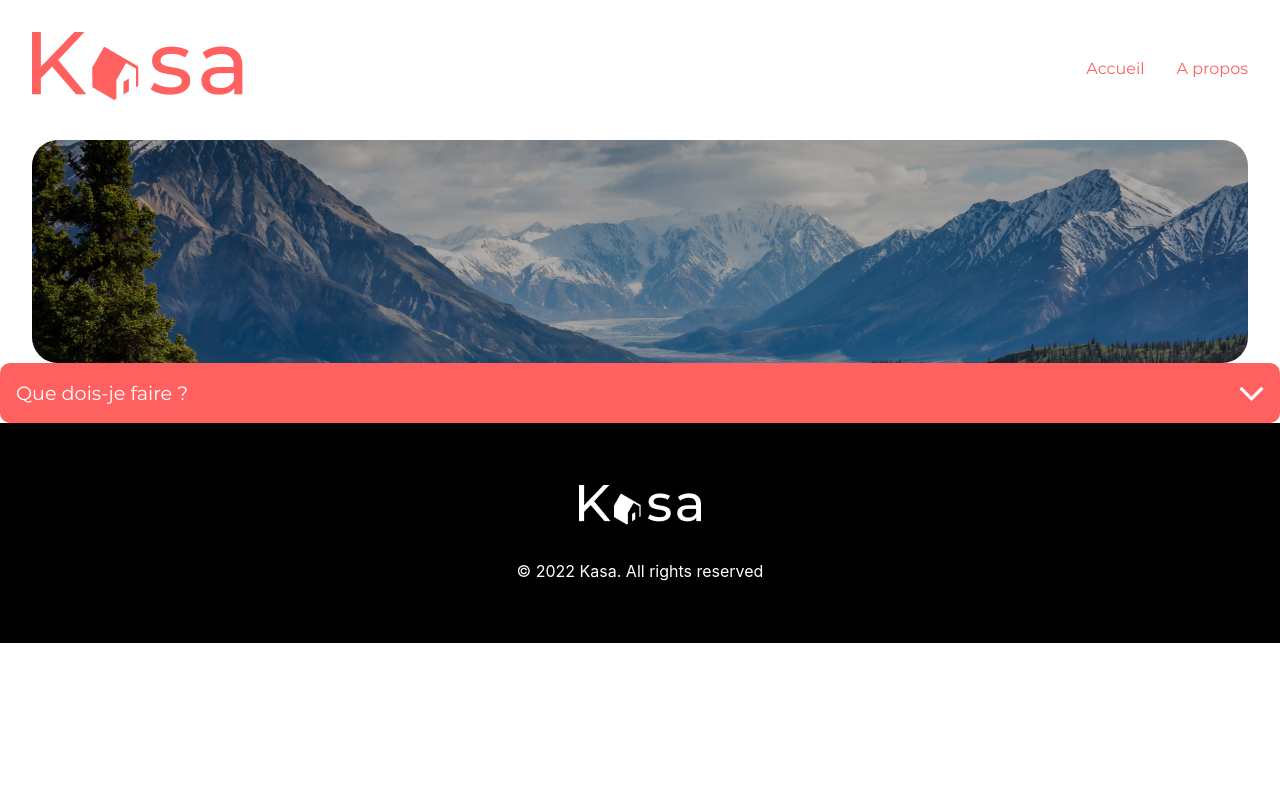
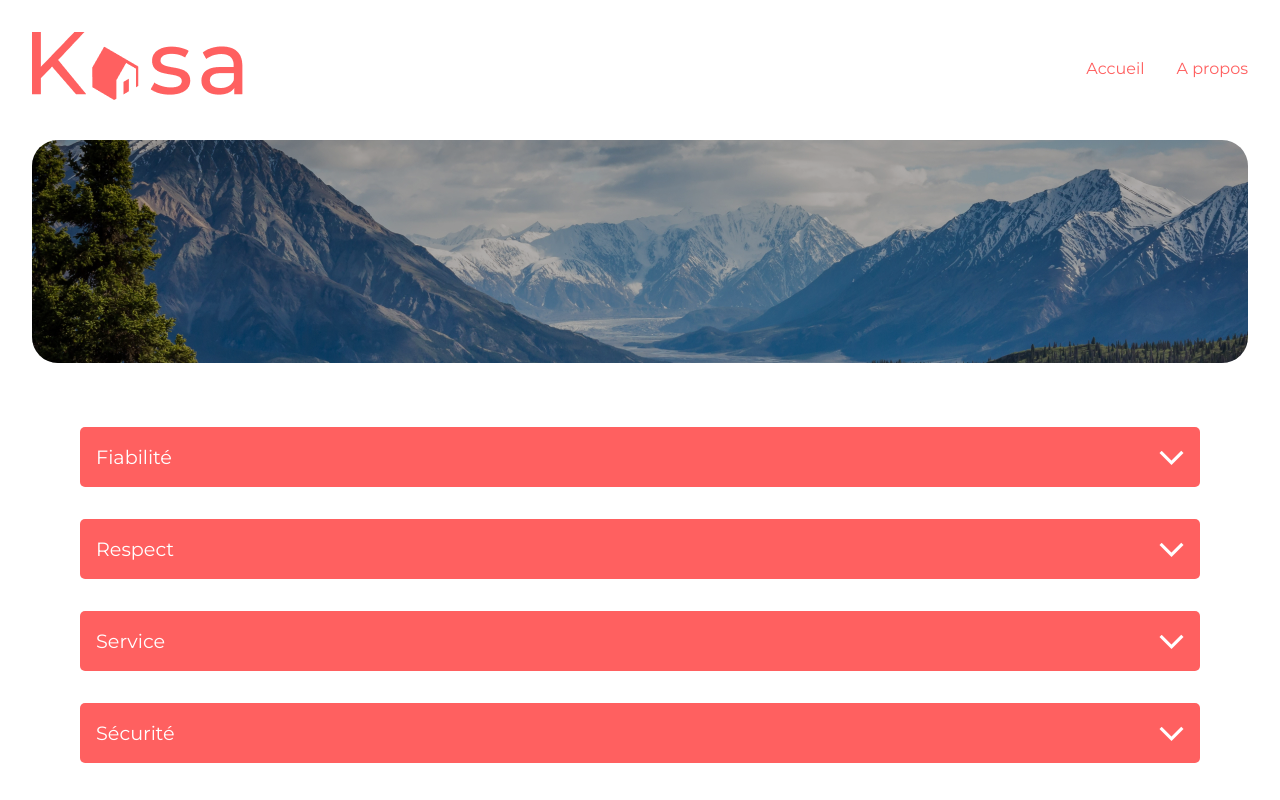
Before and after one commit to jeremyessig/OC-P7-Kasa, a React (Create React App) app: page /about in a window 1280 px wide. Shown: the top 800 px of the page. Built offline with nearby package versions, Linux system fonts and the light colour scheme.

Commit message:
finalisation page about

```diff
--- /dev/null
+++ b/public/aboutData.json
@@ -0,0 +1,18 @@
+[
+    {
+        "label": "Fiabilité",
+        "text": "Les annonces postées sur Kasa garantissent une fiabilité totale. Les photos sont conformes aux logements, et toutes les informations sont régulièrement vérifiées  par nos équipes."
+    },
+    {
+        "label": "Respect",
+        "text": "La bienveillance fait partie des valeurs fondatrices de Kasa. Tout comportement discriminatoire ou de perturbation du voisinage entraînera une exclusion de notre plateforme."
+    },
+    {
+        "label": "Service",
+        "text": "Nos équipes se tiennent à votre disposition pour vous fournir une expérience parfaite. N'hésitez pas à nous contacter si vous avez la moindre question."
+    },
+    {
+        "label": "Sécurité",
+        "text": "La sécurité est la priorité de Kasa. Aussi bien pour nos hôtes que pour les voyageurs, chaque logement correspond aux critères de sécurité établis par nos services. En laissant une note aussi bien à l'hôte qu'au locataire, cela permet à nos équipes de vérifier que les standards sont bien respectés. Nous organisons également des ateliers sur la sécurité domestique pour nos hôtes."
+    }
+]
--- a/src/components/dropdown/Dropdown.jsx
+++ b/src/components/dropdown/Dropdown.jsx
@@ -13,7 +13,7 @@
         <div className='dropdown' onClick={toggleVisibility}>
             <div className="dropdown__label">
                 <span>{props.label}</span>
-                <img src={arrow} alt="" />
+                <img src={arrow} alt="arrow" />
             </div>
             <div className="dropdown__text">
                 <p>{props.text}</p>
--- a/src/components/dropdown/dropdown.scss
+++ b/src/components/dropdown/dropdown.scss
@@ -1,6 +1,6 @@
 .dropdown {
   position: relative;
-  border-radius: 10px;
+  border-radius: 5px;
   height: 60px;
   font-family: "Montserrat", sans-serif;
   cursor: pointer;
@@ -15,10 +15,13 @@
     width: calc(100% - 2rem);
     background-color: #ff6060;
     z-index: 5;
-    border-radius: 10px;
+    border-radius: 5px;
     color: white;
     font-size: 1.2rem;
     padding: 0 1rem;
+  }
+  &__text {
+    display: none;
   }
 
   &.--active {
@@ -32,7 +35,7 @@
       width: auto;
       height: fit-content;
       background-color: #f7f7f7;
-      border-radius: 10px;
+      border-radius: 5px;
       color: #ff6060;
       font-size: 1.1rem;
     }
--- a/src/pages/about/About.jsx
+++ b/src/pages/about/About.jsx
@@ -1,9 +1,10 @@
 import './about.scss';
 import BannerCover from './banner.jpg'
 
-import React from 'react';
+import React, { useEffect, useState } from 'react';
 import Banner from '../../components/banner/Banner';
 import Dropdown from '../../components/dropdown/Dropdown';
+import axios from "axios";
 
 const About = () => {
         const banner = {
@@ -11,15 +12,24 @@
         cover: BannerCover
     }
 
-    const dp = {
-        label: "Que dois-je faire ?",
-        text: "Lorem ipsum dolor sit amet consectetur adipisicing elit. Dignissimos minima quia, minus dolor vel velit! Voluptatum obcaecati possimus doloribus! Deleniti doloremque obcaecati culpa. Laboriosam animi aperiam at, illum excepturi ipsum."
-    }
+    const [data, setData] = useState([]);
+
+    useEffect(()=>{
+            axios
+            .get('./aboutData.json')
+            .then(res => setData(res.data));
+        }, []);
 
     return (
         <div className='about'>
             <Banner banner={banner} />
-            <Dropdown props={dp} />
+            <div className="dropdown-container">
+                {data.map((data, index) => {
+                    return (
+                    <Dropdown key={index} props={data} />
+                    )
+                })}
+            </div>
         </div>
     );
 };
--- a/src/pages/about/about.scss
+++ b/src/pages/about/about.scss
@@ -2,4 +2,11 @@
   display: flex;
   flex-direction: column;
   margin-top: 140px;
+  .dropdown-container {
+    display: flex;
+    flex-direction: column;
+    margin: 3rem 0;
+    padding: 1rem 5rem;
+    gap: 2rem;
+  }
 }
```
